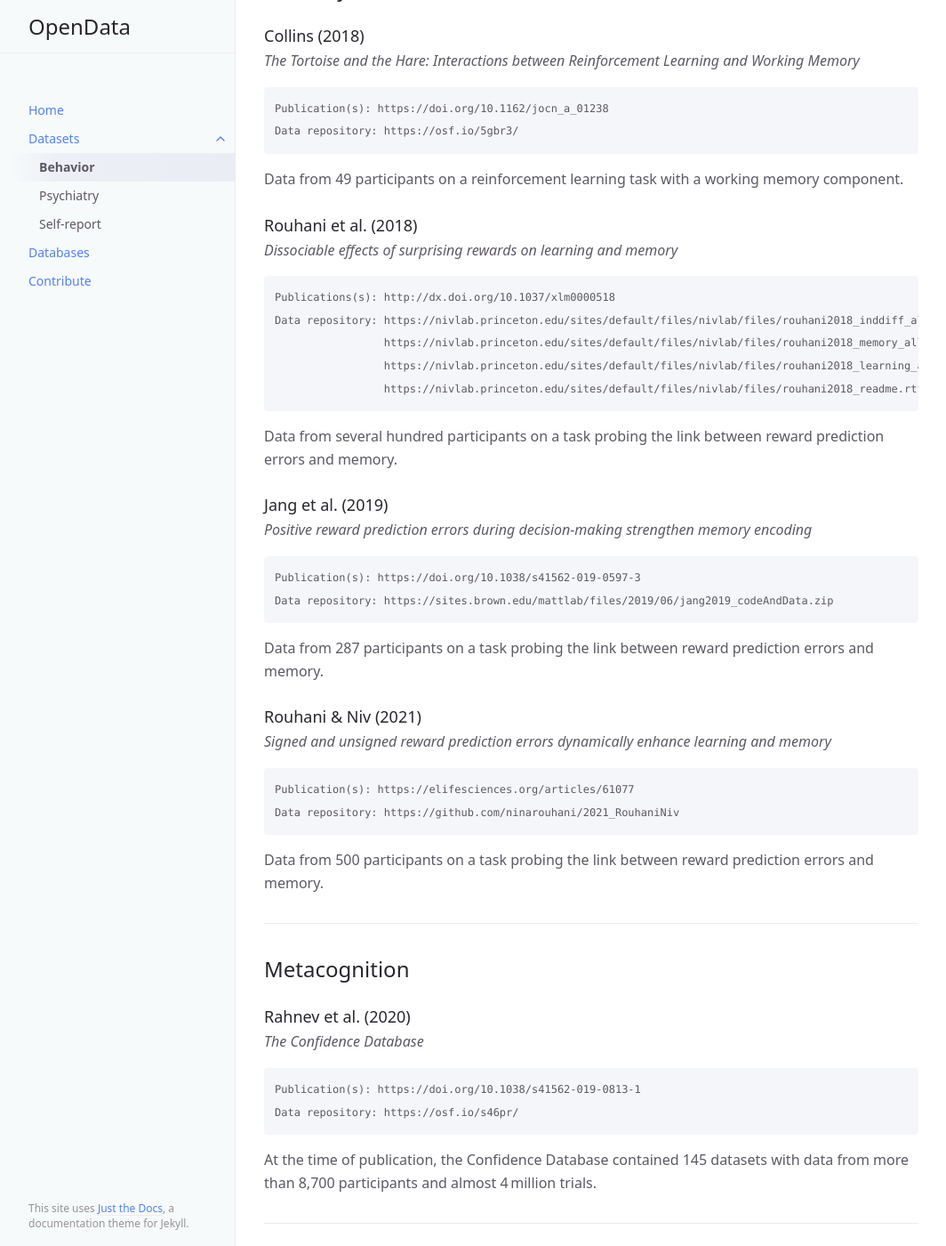
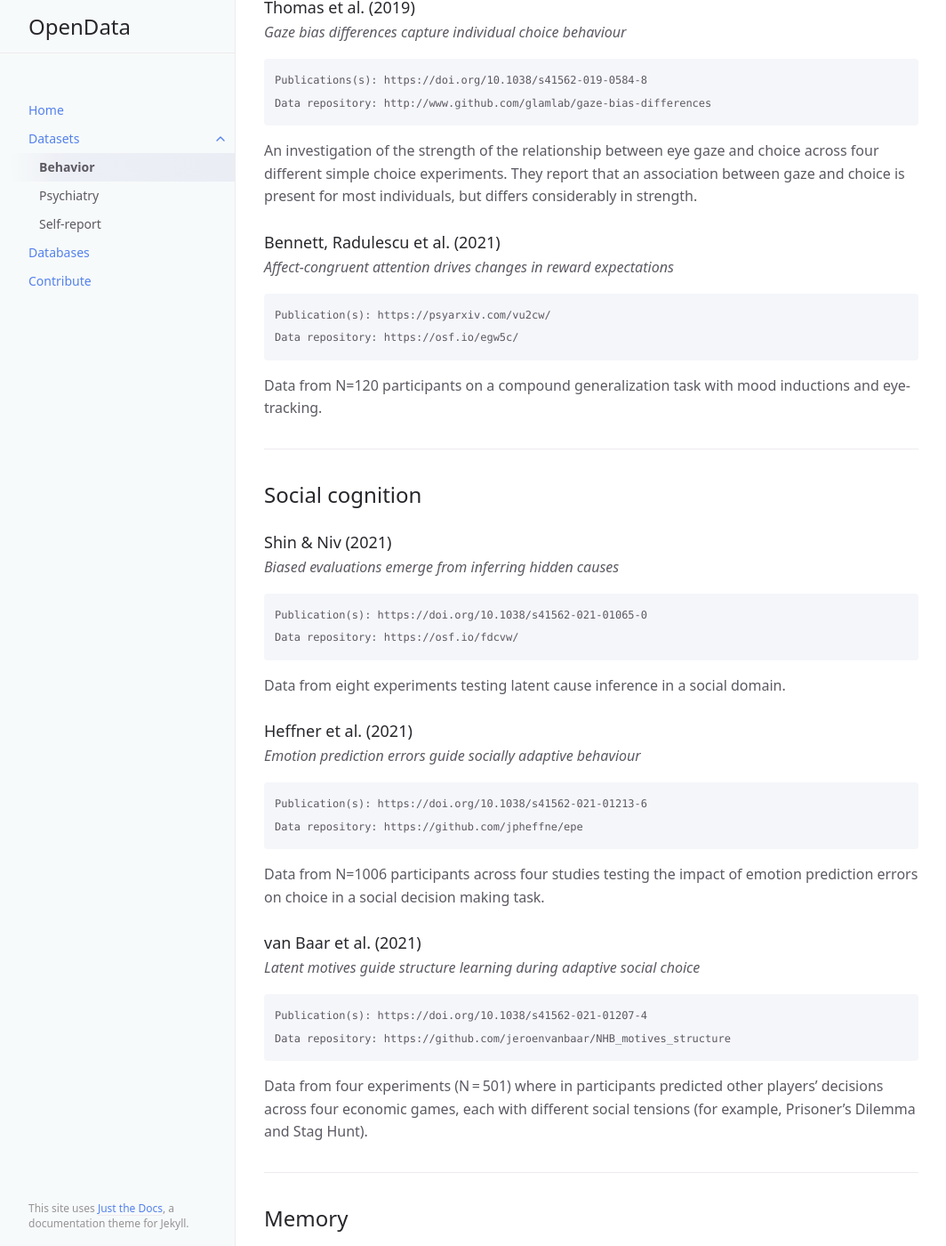
Before and after one commit to nivlab/opendata, a Jekyll site: the page built from docs/datasets/behavior.md, in a window 1280 px wide and 1400 px high, scrolled down 10203 px. Shown: the whole window at 89% size, without its empty margins (107-1171 px from the left). Built offline with Jekyll 4.4.1, drawn with Linux system fonts in a browser that asks for light colours; some of the changed text lies outside the part shown.

Commit message:
issue-#7 - add latest batch of papers

````diff
--- a/docs/datasets/behavior.md
+++ b/docs/datasets/behavior.md
@@ -165,6 +165,16 @@ Data repository: https://osf.io/4ng3e/
 ```
 
 Data from N=40 healthy subjects who completed a probabilistic reversal learning task (PRLT) twice.
+
+### Sugawara & Katahira (2021)
+{: .no_toc }
+*Dissociation between asymmetric value updating and perseverance in human reinforcement learning*
+```
+Publications(s): https://doi.org/10.1038/s41598-020-80593-7
+Data repository: https://figshare.com/articles/Cognitive_bias_and_perseverance/10042319
+```
+
+Data from N=150 participants on a series of 2-arm bandit tasks involving different reward probabilities and feedback (factual, counterfactual).
 
 ---
 
@@ -399,6 +409,51 @@ Data repository: http://www.github.com/glamlab/gaze-bias-differences
 
 An investigation of the strength of the relationship between eye gaze and choice across four different simple choice experiments. They report that an association between gaze and choice is present for most individuals, but differs considerably in strength.
 
+### Bennett, Radulescu et al. (2021)
+{: .no_toc }
+*Affect-congruent attention drives changes in reward expectations*
+```
+Publication(s): https://psyarxiv.com/vu2cw/
+Data repository: https://osf.io/egw5c/
+```
+
+Data from N=120 participants on a compound generalization task with mood inductions and eye-tracking.
+
+---
+
+## Social cognition
+
+### Shin & Niv (2021)
+{: .no_toc }
+*Biased evaluations emerge from inferring hidden causes*
+```
+Publication(s): https://doi.org/10.1038/s41562-021-01065-0
+Data repository: https://osf.io/fdcvw/
+```
+
+Data from eight experiments testing latent cause inference in a social domain.
+
+### Heffner et al. (2021)
+*Emotion prediction errors guide socially adaptive behaviour*
+{: .no_toc }
+```
+Publication(s): https://doi.org/10.1038/s41562-021-01213-6
+Data repository: https://github.com/jpheffne/epe
+```
+
+Data from N=1006 participants across four studies testing the impact of emotion prediction errors on choice in a social decision making task.
+
+### van Baar et al. (2021)
+*Latent motives guide structure learning during adaptive social choice*
+{: .no_toc }
+```
+Publication(s): https://doi.org/10.1038/s41562-021-01207-4
+Data repository: https://github.com/jeroenvanbaar/NHB_motives_structure
+```
+
+Data from four experiments (N = 501) where in participants predicted other players’ decisions across four economic games, each with different social tensions (for example, Prisoner’s Dilemma and Stag Hunt).
+
+
 ---
 
 ## Memory
@@ -523,3 +578,13 @@ Data repository: https://github.com/jcpeterson/choices13k
 ```
 
 The choices13k dataset contains human decision rates on 13,006 risky choice problems.
+
+### Bertram et al. (2021)
+{: .no_toc }
+*Subjective probability is modulated by emotions*
+```
+Publication(s): https://psyarxiv.com/rbacu/
+Data repository: https://osf.io/9crq6/?view_only=80f45d9c41de4e5cbd69c11f462441f5
+```
+
+Data from two experiments (N = 162; N = 119) measuring the effecst of emotional dominance on probability estimates.
````
Also changed, not shown: docs/datasets/psychiatry.md (+11 -0 lines).
